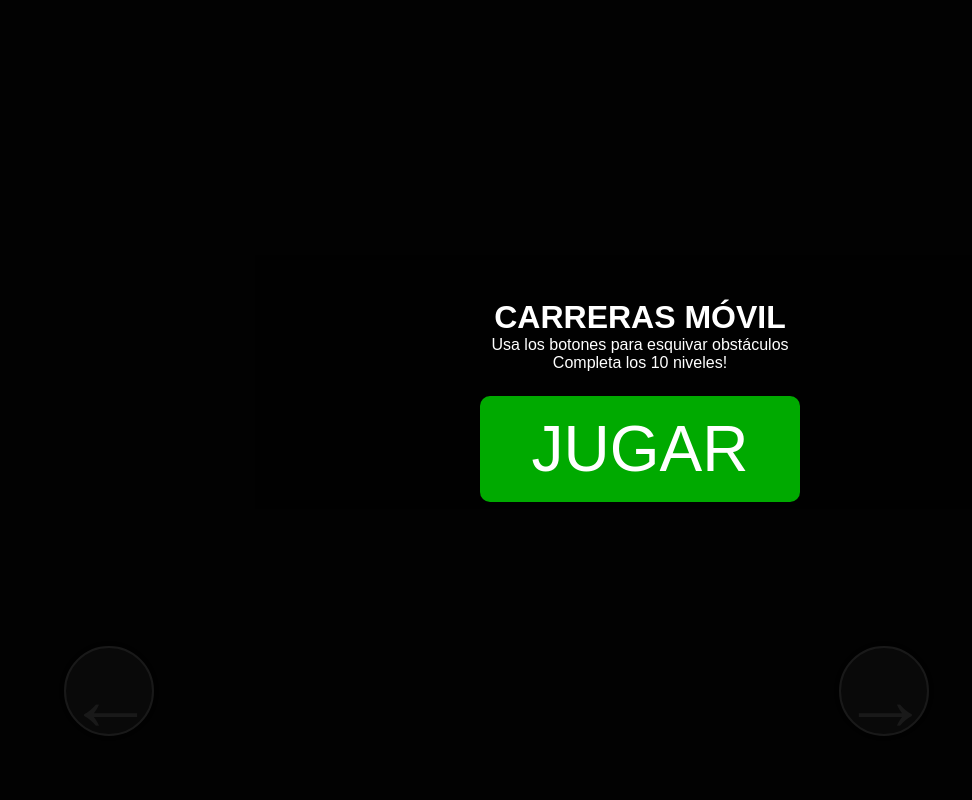
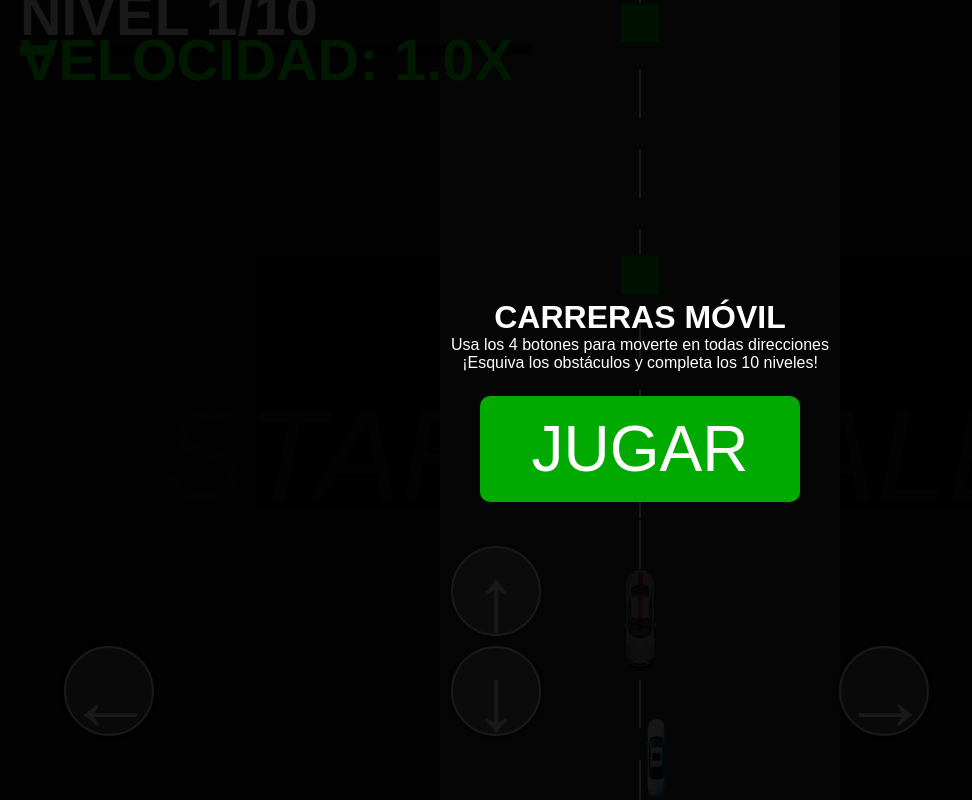
Before and after one commit to ferchosud66/StarMoralesRetro-cars, a plain HTML site: page index.html in a window 1280 px wide. Shown: the whole page, without its empty margins (0-972 px from the left). Drawn offline with Linux system fonts and the light colour scheme.

Commit message:
Update index.html

```diff
--- a/index.html
+++ b/index.html
@@ -10,15 +10,17 @@
     <div id="startScreen">
         <h1>CARRERAS MÓVIL</h1>
         <div id="instructions">
-            Usa los botones para esquivar obstáculos<br>
-            Completa los 10 niveles!
+            Usa los 4 botones para moverte en todas direcciones<br>
+            ¡Esquiva los obstáculos y completa los 10 niveles!
         </div>
         <button id="startButton">JUGAR</button>
     </div>
 
     <div id="controls">
+        <button id="upBtn">↑</button>
         <button id="leftBtn">←</button>
         <button id="rightBtn">→</button>
+        <button id="downBtn">↓</button>
     </div>
     <canvas id="gameCanvas"></canvas>
     <script src="script.js"></script>
@@ -30,9 +32,3 @@
     </script>
 </body>
 </html>
-            document.getElementById("startScreen").style.display = "none";
-            window.dispatchEvent(new Event("resize"));
-        });
-    </script>
-</body>
-</html>
```
